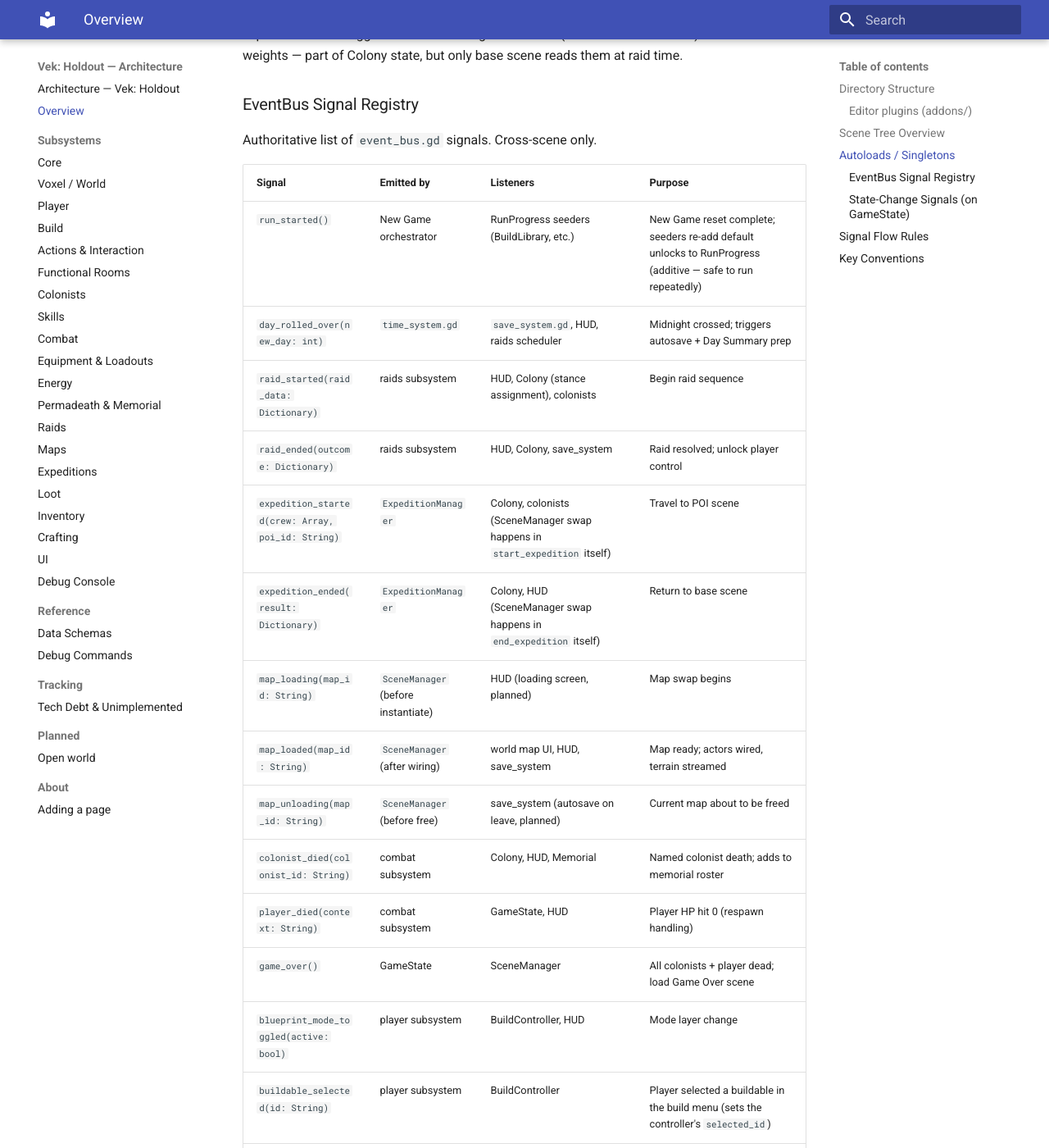
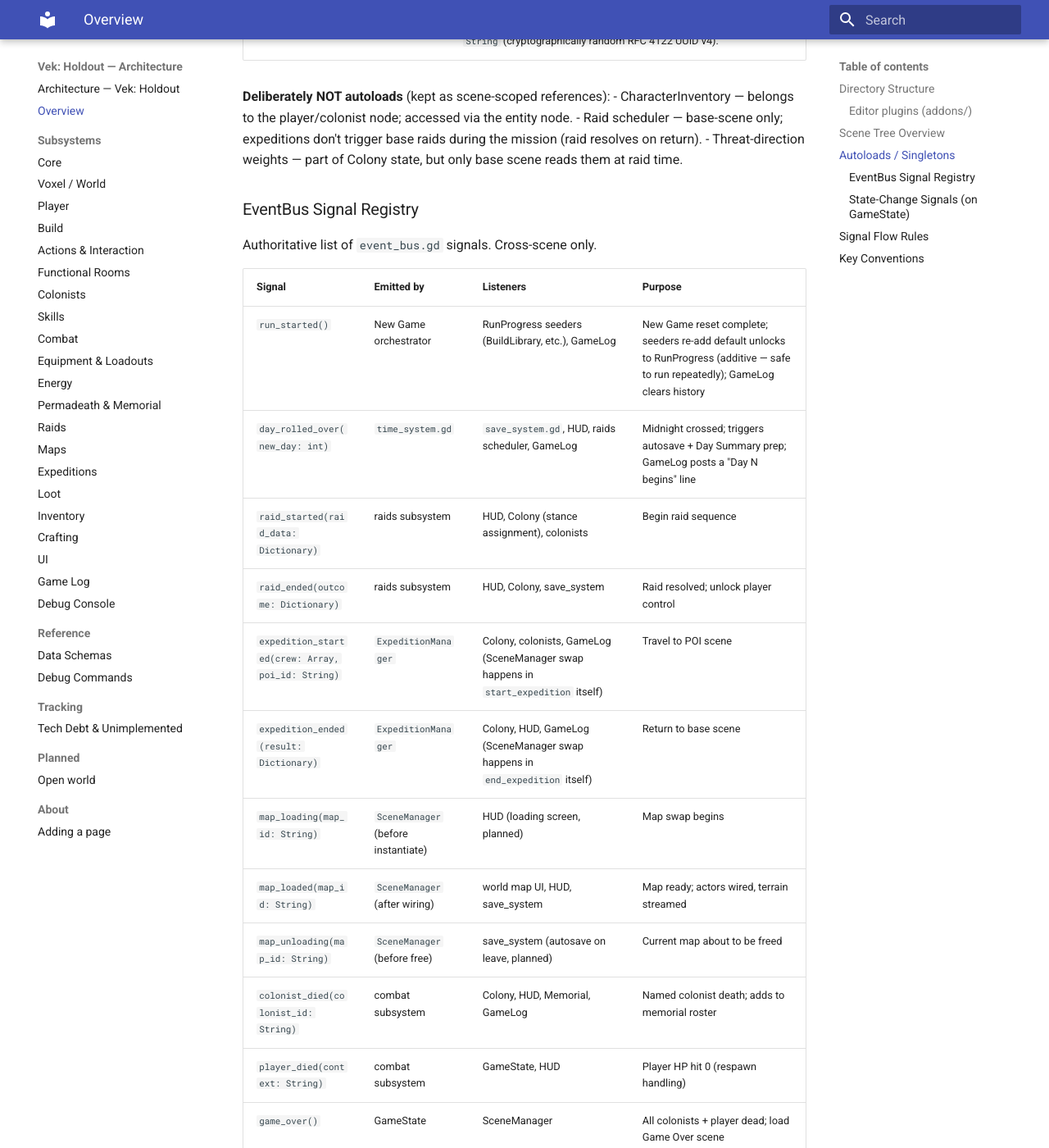
Before and after one commit to gdgonzaga/vek-holdout, an MkDocs documentation site: the page built from docs/architecture/overview.md, in a window 1280 px wide and 1400 px high, scrolled down 4402 px. Shown: the whole window at 82% size. Built offline with MkDocs 1.6.1 and Material for MkDocs 9.7.7, drawn with Linux system fonts in a browser that asks for light colours; some of the changed text lies outside the part shown.

Commit message:
feat(game-log): add Minecraft-style on-screen log system
GameLog autoload owns a capped ring buffer of LogEntry values and emits
entry_added; LogFeed (HUD tail) and LogHistory (scrollback) subscribe.
Auto-subscribes to high-value EventBus signals (deaths, day rollover,
expeditions, furniture, raids) so the feed is usable without per-subsystem
wiring; gameplay code calls GameLog.log(...) directly for finer messages.

LogFeed renders the last N lines bottom-up with tween-driven slide-up on
arrival and per-line timeout fade-out. Index-based layout: arrival shifts
indices (slide), removal doesn't (no jitter).

Registers GameLog autoload after EventBus, adds log_history input map
(key H), mounts LogFeed on the HUDLayer.

Docs: new docs/architecture/game-log.md page + overview/index/nav wiring.
Quality pass fixed autoload ordering (was before EventBus) and the
expedition_ended message (result dict has no poi_id key yet).

```diff
--- a/docs/architecture/overview.md
+++ b/docs/architecture/overview.md
@@ -102,6 +102,7 @@
 |---|---|---|
 | **GameState** | `game_state.gd` | Run-level state: current day, time-of-day, save slot, pause state, current scene (base vs POI). Emits state-change signals (NOT through EventBus). |
 | **EventBus** | `event_bus.gd` | Global signal relay for cross-scene events only (see registry). |
+| **GameLog** | `game_log.gd` | Player-facing game log history (capped ring buffer of `LogEntry`). Auto-subscribes to EventBus signals (deaths, day rollover, expeditions, raids, furniture) so the feed is usable out of the box; gameplay code also calls `log()` directly. Emits `entry_added` consumed by the LogFeed HUD tail and LogHistory scrollback. See [Game Log](game-log.md) subsystem. |
 | **SceneManager** | `scene_manager.gd` | Load/unload the current Map with transitions; manage the full-screen UI layer; runtime SQLite stream redirect. |
 | **SaveSystem** | `save_system.gd` | Autosave on sleep/midnight/quit; load on Continue/New Game. |
 | **Colony** | `colony.gd` | The colony roster + Job Board. Cross-scene because base and POI scenes both need it (colonists stay in colony during expeditions). |
@@ -124,22 +125,22 @@
 
 | Signal | Emitted by | Listeners | Purpose |
 |---|---|---|---|
-| `run_started()` | New Game orchestrator | RunProgress seeders (BuildLibrary, etc.) | New Game reset complete; seeders re-add default unlocks to RunProgress (additive — safe to run repeatedly) |
-| `day_rolled_over(new_day: int)` | `time_system.gd` | `save_system.gd`, HUD, raids scheduler | Midnight crossed; triggers autosave + Day Summary prep |
+| `run_started()` | New Game orchestrator | RunProgress seeders (BuildLibrary, etc.), GameLog | New Game reset complete; seeders re-add default unlocks to RunProgress (additive — safe to run repeatedly); GameLog clears history |
+| `day_rolled_over(new_day: int)` | `time_system.gd` | `save_system.gd`, HUD, raids scheduler, GameLog | Midnight crossed; triggers autosave + Day Summary prep; GameLog posts a "Day N begins" line |
 | `raid_started(raid_data: Dictionary)` | raids subsystem | HUD, Colony (stance assignment), colonists | Begin raid sequence |
 | `raid_ended(outcome: Dictionary)` | raids subsystem | HUD, Colony, save_system | Raid resolved; unlock player control |
-| `expedition_started(crew: Array, poi_id: String)` | `ExpeditionManager` | Colony, colonists (SceneManager swap happens in `start_expedition` itself) | Travel to POI scene |
-| `expedition_ended(result: Dictionary)` | `ExpeditionManager` | Colony, HUD (SceneManager swap happens in `end_expedition` itself) | Return to base scene |
+| `expedition_started(crew: Array, poi_id: String)` | `ExpeditionManager` | Colony, colonists, GameLog (SceneManager swap happens in `start_expedition` itself) | Travel to POI scene |
+| `expedition_ended(result: Dictionary)` | `ExpeditionManager` | Colony, HUD, GameLog (SceneManager swap happens in `end_expedition` itself) | Return to base scene |
 | `map_loading(map_id: String)` | `SceneManager` (before instantiate) | HUD (loading screen, planned) | Map swap begins |
 | `map_loaded(map_id: String)` | `SceneManager` (after wiring) | world map UI, HUD, save_system | Map ready; actors wired, terrain streamed |
 | `map_unloading(map_id: String)` | `SceneManager` (before free) | save_system (autosave on leave, planned) | Current map about to be freed |
-| `colonist_died(colonist_id: String)` | combat subsystem | Colony, HUD, Memorial | Named colonist death; adds to memorial roster |
+| `colonist_died(colonist_id: String)` | combat subsystem | Colony, HUD, Memorial, GameLog | Named colonist death; adds to memorial roster |
 | `player_died(context: String)` | combat subsystem | GameState, HUD | Player HP hit 0 (respawn handling) |
 | `game_over()` | GameState | SceneManager | All colonists + player dead; load Game Over scene |
 | `blueprint_mode_toggled(active: bool)` | player subsystem | BuildController, HUD | Mode layer change |
 | `buildable_selected(id: String)` | player subsystem | BuildController | Player selected a buildable in the build menu (sets the controller's `selected_id`) |
-| `furniture_placed(def_id: String, anchor: Vector3i)` | FurnitureLayer | Colony (Functional Rooms) | Furniture placed in world — increments the relevant Functional Rooms counter |
-| `furniture_removed(def_id: String, anchor: Vector3i)` | FurnitureLayer | Colony (Functional Rooms) | Furniture removed from world — decrements the relevant Functional Rooms counter |
+| `furniture_placed(def_id: String, anchor: Vector3i)` | FurnitureLayer | Colony (Functional Rooms), GameLog | Furniture placed in world — increments the relevant Functional Rooms counter; GameLog posts a "Built <def_id>" line |
+| `furniture_removed(def_id: String, anchor: Vector3i)` | FurnitureLayer | Colony (Functional Rooms), GameLog | Furniture removed from world — decrements the relevant Functional Rooms counter; GameLog posts a "Removed <def_id>" line |
 | `item_picked_up(item_id: String, count: int)` | inventory subsystem | HUD (hotbar/inventory refresh) | Inventory changed while Player screen closed |
 | `job_logged(entry: Dictionary)` | colonists (Job Board) | UI (Job Log panel, when open) | Diagnostic feed for job failures |
 
--- a/mkdocs.yml
+++ b/mkdocs.yml
@@ -43,6 +43,7 @@
     - Inventory: inventory.md
     - Crafting: crafting.md
     - UI: ui.md
+    - "Game Log": game-log.md
     - "Debug Console": debug-console.md
   - Reference:
     - "Data Schemas": data-schemas.md
```
Also changed, not shown: docs/architecture/game-log.md (added, +184 -0 lines), docs/architecture/index.md (+2 -1 lines), 12 other files.
